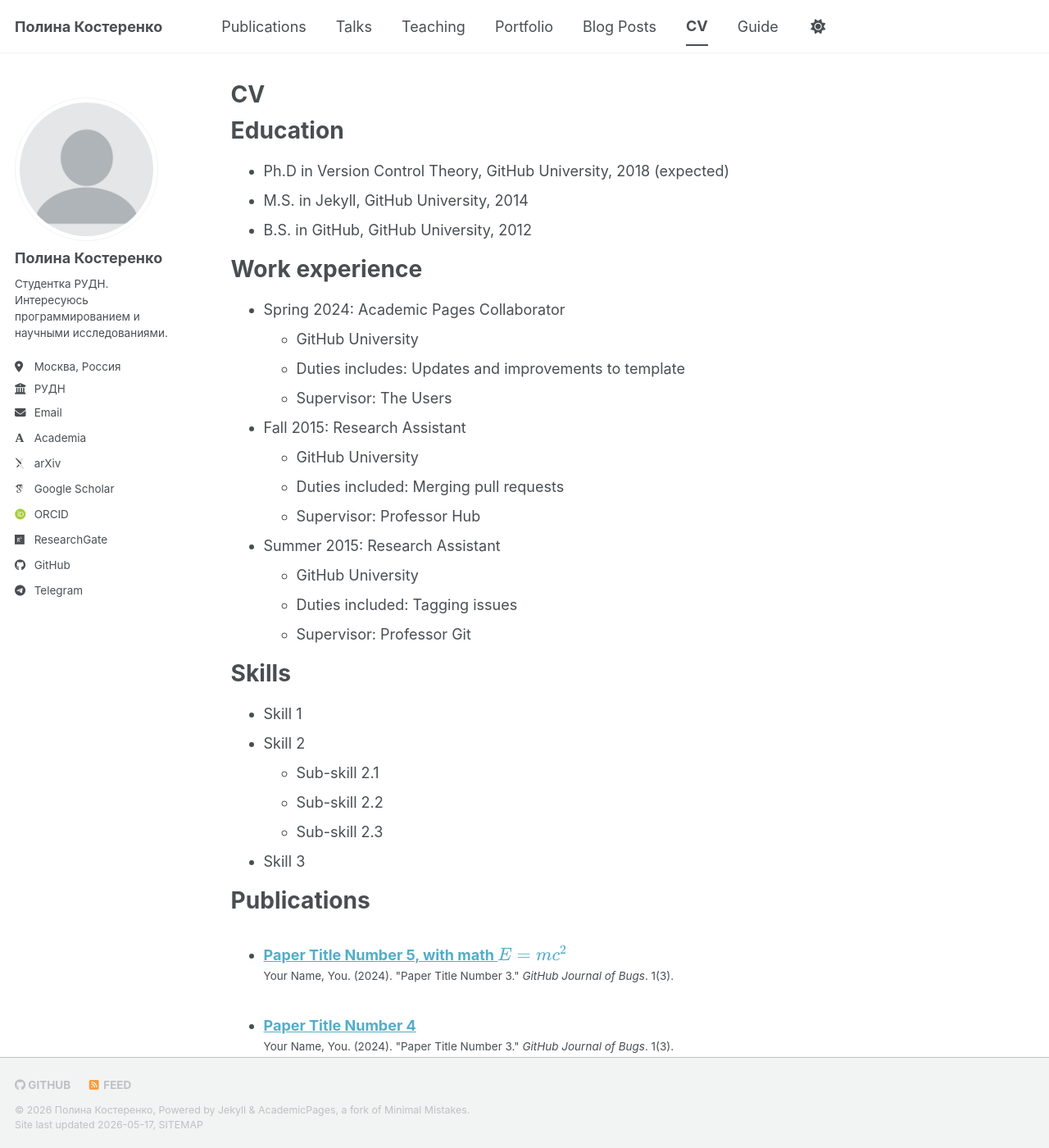
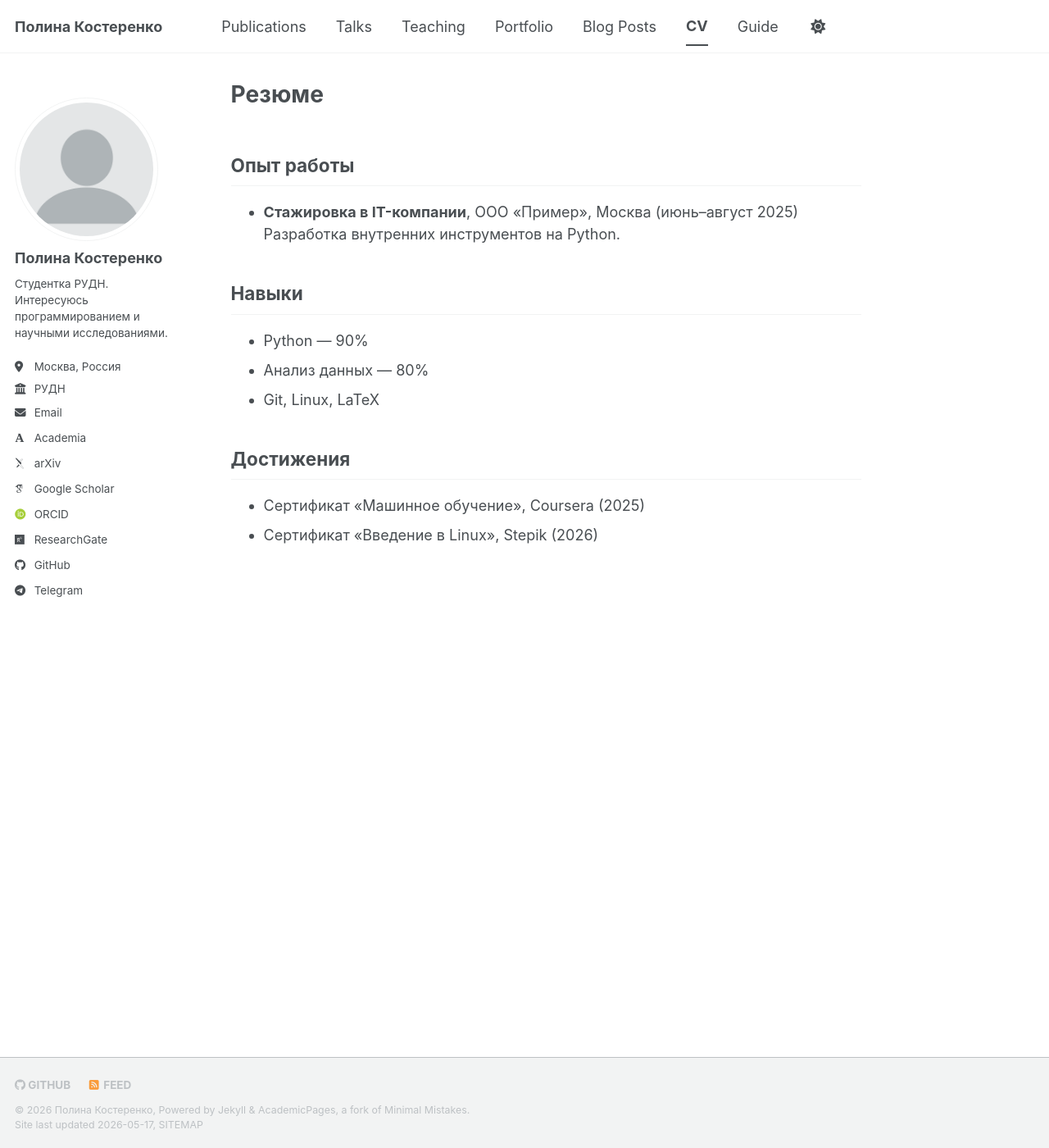
Before and after one commit to pvkosterenko/pvkosterenko.github.io, a Jekyll site: the page built from _pages/cv.md, in a window 1280 px wide and 1400 px high. Shown: the whole window at 82% size. Built offline with Jekyll 4.4.1, drawn with Linux system fonts in a browser that asks for light colours; some web fonts are replaced; a script bundle is joined from its source files by our own code; library files that are not in the unit come from our copies; some of the changed text lies outside the part shown.

Commit message:
Update cv.md

```diff
--- a/_pages/cv.md
+++ b/_pages/cv.md
@@ -1,64 +1,19 @@
 ---
-layout: archive
-title: "CV"
+title: "Резюме"
 permalink: /cv/
+layout: single
 author_profile: true
-redirect_from:
-  - /resume
 ---
 
-{% include base_path %}
+## Опыт работы
+- **Стажировка в IT-компании**, ООО «Пример», Москва (июнь–август 2025)
+  Разработка внутренних инструментов на Python.
 
-Education
-======
-* Ph.D in Version Control Theory, GitHub University, 2018 (expected)
-* M.S. in Jekyll, GitHub University, 2014
-* B.S. in GitHub, GitHub University, 2012
+## Навыки
+- Python — 90%
+- Анализ данных — 80%
+- Git, Linux, LaTeX
 
-Work experience
-======
-* Spring 2024: Academic Pages Collaborator
-  * GitHub University
-  * Duties includes: Updates and improvements to template
-  * Supervisor: The Users
-
-* Fall 2015: Research Assistant
-  * GitHub University
-  * Duties included: Merging pull requests
-  * Supervisor: Professor Hub
-
-* Summer 2015: Research Assistant
-  * GitHub University
-  * Duties included: Tagging issues
-  * Supervisor: Professor Git
-
-Skills
-======
-* Skill 1
-* Skill 2
-  * Sub-skill 2.1
-  * Sub-skill 2.2
-  * Sub-skill 2.3
-* Skill 3
-
-Publications
-======
-  <ul>{% for post in site.publications reversed %}
-    {% include archive-single-cv.html %}
-  {% endfor %}</ul>
-
-Talks
-======
-  <ul>{% for post in site.talks reversed %}
-    {% include archive-single-talk-cv.html  %}
-  {% endfor %}</ul>
-
-Teaching
-======
-  <ul>{% for post in site.teaching reversed %}
-    {% include archive-single-cv.html %}
-  {% endfor %}</ul>
-
-Service and leadership
-======
-* Currently signed in to 43 different slack teams
+## Достижения
+- Сертификат «Машинное обучение», Coursera (2025)
+- Сертификат «Введение в Linux», Stepik (2026)
```
